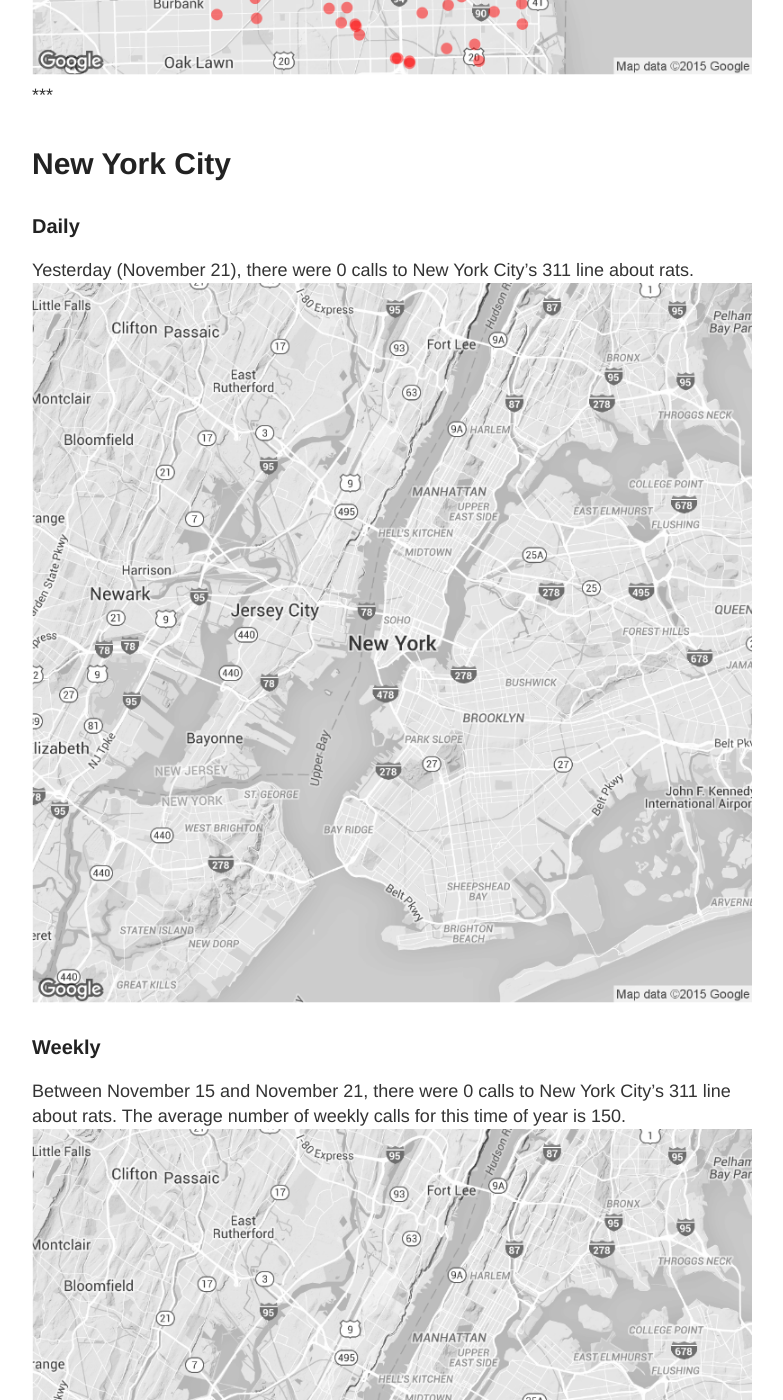
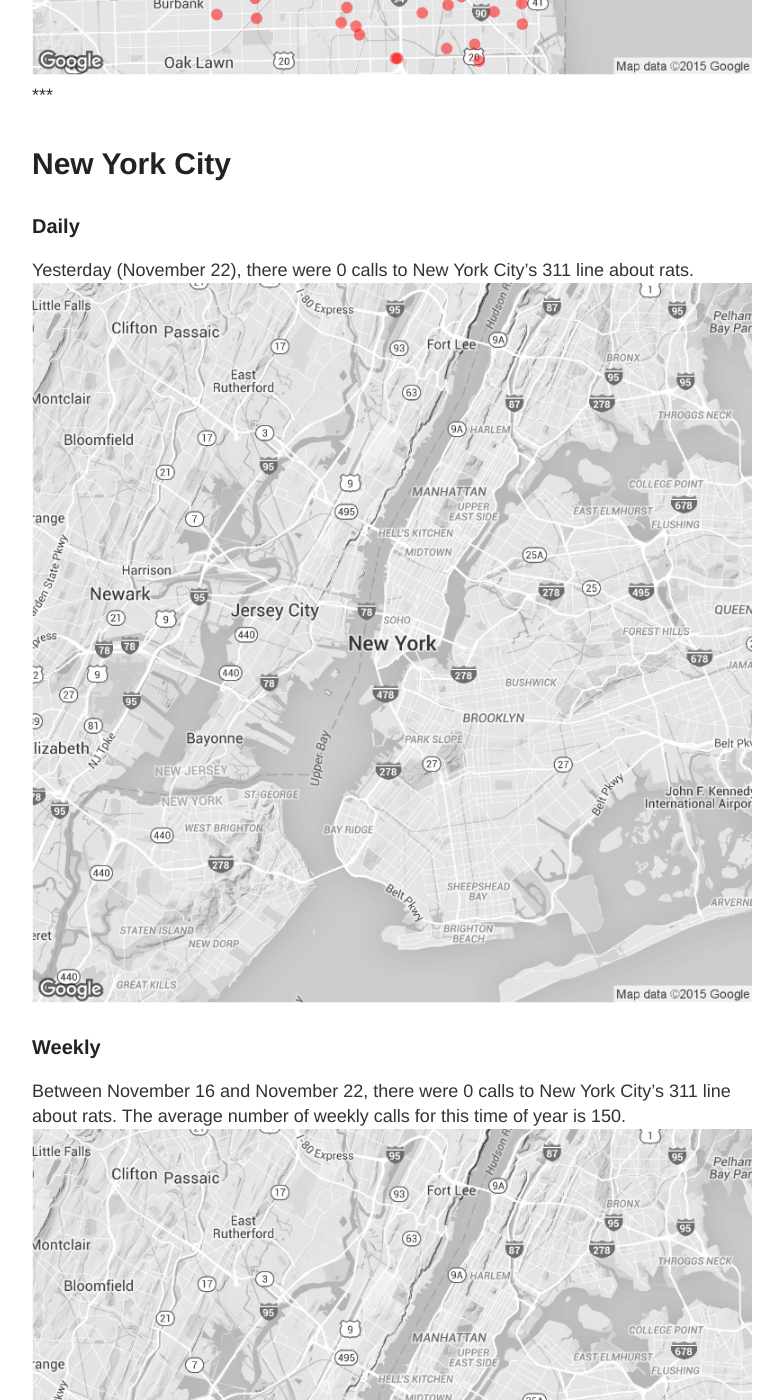
Before and after one commit to DanielHadley/ratmaps, a Jekyll site: the page built from daily.md, in a window 1280 px wide and 1400 px high, scrolled down 1986 px. Shown: the whole window, without its empty margins (248-1031 px from the left). Built offline with Jekyll 4.4.1, drawn with Linux system fonts in a browser that asks for light colours; comment, search, counter and statistics services are not loaded; some of the changed text lies outside the part shown.

Commit message:
Daily Maps

```diff
--- a/daily.md
+++ b/daily.md
@@ -15,22 +15,22 @@
 
 ### Daily
 
-Yesterday (November 21), there were 20 calls to Chicago's 311 line about rats.
+Yesterday (November 22), there were 19 calls to Chicago's 311 line about rats.
 ![Chicago rat calls to 311 weekly map]({{ site.cityimages }}/daily/Chicago_Rat_Map_Daily.png)
 
 ### Weekly
-Between November 15 and November 21, there were 615 calls to Chicago's 311 line about rats. The average number of weekly calls for this time of year is 433.
+Between November 16 and November 22, there were 606 calls to Chicago's 311 line about rats. The average number of weekly calls for this time of year is 433.
 ![Chicago rat calls to 311 weekly map]({{ site.cityimages }}/daily/Chicago_Rat_Map_Weekly.png)
 ***
 # New York City <a id="nyc"><a>
 
 ### Daily
 
-Yesterday (November 21), there were 0 calls to New York City's 311 line about rats.
+Yesterday (November 22), there were 0 calls to New York City's 311 line about rats.
 ![NYC rat calls to 311 weekly map]({{ site.cityimages }}/daily/NYC_Rat_Map_Daily.png)
 
 ### Weekly
-Between November 15 and November 21, there were 0 calls to New York City's 311 line about rats. The average number of weekly calls for this time of year is 150.
+Between November 16 and November 22, there were 0 calls to New York City's 311 line about rats. The average number of weekly calls for this time of year is 150.
 ![NYC rat calls to 311 weekly map]({{ site.cityimages }}/daily/NYC_Rat_Map_Weekly.png)
 
 Each red dot represents one call about a rat seen in that location. The dots are transparent, so multiple calls from one location will be seen as a solid dot. The usual caveats apply: more calls do not necessarily mean that there are more rats in that location than other parts of the city. A cluster of dots could indicate that one resident is unusually vocal about rodents in his or her neighborhood. Also, more densely populated neighborhoods tend to make more calls to 311.
```
Also changed, not shown: images/pages/daily/Chicago_Rat_Map_Daily.png, images/pages/daily/Chicago_Rat_Map_Weekly.png.
